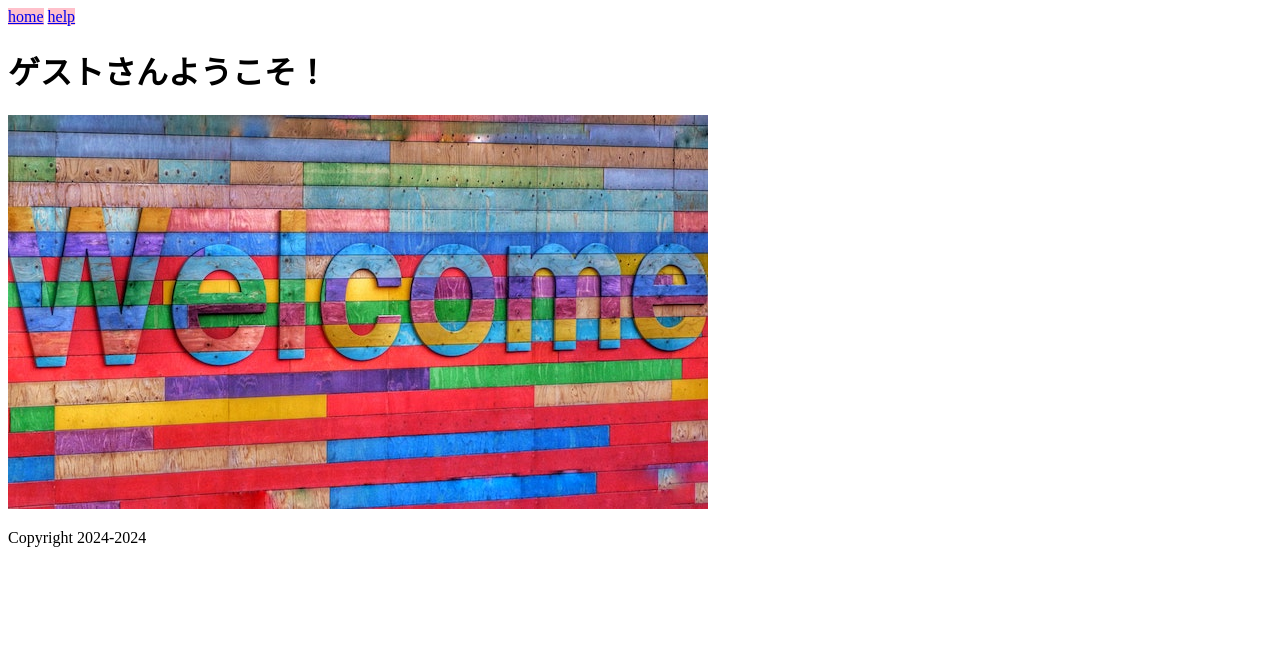
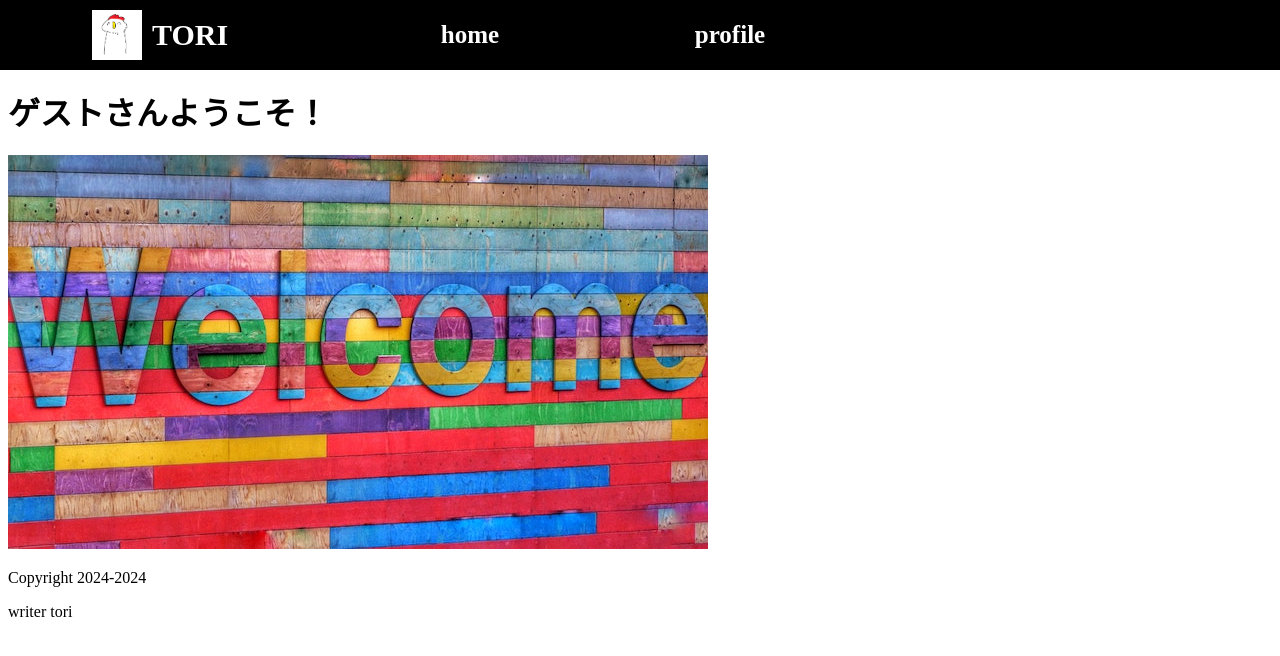
Before and after one commit to TORI1209/django_1, a Django app: page / in a window 1280 px wide. Shown: the top 656 px of the page. Run offline with Django 5.2, Linux system fonts and the light colour scheme.

Commit message:
4 header

```diff
--- /dev/null
+++ b/django_web/app1/static/header.css
@@ -0,0 +1,66 @@
+
+.Header a {
+    color: white;
+    font-weight: bold;
+    font-size: 25px;
+    margin-right: 10px;
+    margin-left: 150px;
+    width: 100px;
+    height: 100%;
+    display: flex;
+    align-items: center;
+    justify-content: center;
+    text-decoration: none;
+}
+
+.Header a:hover {
+    transform: translateY(-5px);
+    color: #808080;
+    font-size: 28px;
+}
+
+.logo {
+    width: 50px;
+    height: 50px;
+    color: white;
+    font-weight: bold;
+    font-size: 30px;
+    margin-right: 100px;
+    margin-left: 0px;
+    display: flex;
+    align-items: center;
+    justify-content: center;
+}
+
+.logo p {
+    margin-left: 10px;
+}
+
+.logo:hover {
+    transform: translateY(-5px);
+    color: #808080;
+    font-size: 33px;
+}
+
+.body {
+    margin-left: 20px;
+    margin-right: 20px;
+    padding: 50px 10px 50px 10px;
+}
+.Header {
+    display:flex;
+    position: fixed;
+    top: 0;
+    left: 0;
+    width: 100%;
+    height: 50px;
+    padding: 10px; /* フッター内側の余白を指定する(上下左右) */
+    background-color: black;
+    color: white;
+    text-align: center;
+    overflow: hidden;
+}
+.Contents {
+    width: 100%;
+    overflow: auto;
+}
--- a/django_web/app1/static/main.css
+++ b/django_web/app1/static/main.css
@@ -1,3 +1,3 @@
-.navbar a {
-    background-color: pink;
+.Contents h1{
+    margin-top: 80px;
 }
--- a/django_web/app1/templates/_footer.html
+++ b/django_web/app1/templates/_footer.html
@@ -1,3 +1,4 @@
 <div>
     <p>Copyright 2024-{% now "Y" %}</p>
+    <p>writer tori</p>
 </div>
--- /dev/null
+++ b/django_web/app1/templates/_header.html
@@ -0,0 +1,23 @@
+{% load static %}
+
+<!DOCTYPE html>
+<html lang="ja">
+<head>
+    <meta charset="utf-8">
+    <title>CSS入門-ヘッダーとフッターの固定表示</title>
+
+    <link rel="stylesheet" href="{% static 'header.css' %}">
+    <link rel="stylesheet" href="{% static 'main.css' %}">
+</head>
+
+<body>
+    {% include "_navbar.html" %}
+
+    <div class="Contents">
+        {% block main %}
+        表示できるコンテンツがありません
+        {% endblock %}
+    </div>
+    {% include "_footer.html" %}
+</body>
+</html>
--- a/django_web/app1/templates/_navbar.html
+++ b/django_web/app1/templates/_navbar.html
@@ -1,4 +1,14 @@
-<div class="navbar">
+{% load static %}
+<div class="Header">
+
+    <a href="/">
+        <div class ="logo">
+            <img src="{% static 'TORI_LOGO.png' %}" width="50" height="50"/>
+            <p>TORI</p>
+        </div>
+    </a>
+
     <a href="/">home</a>
-    <a href="/help/">help</a>
-<div>
+    <a href="/profile/">profile</a>
+
+</div>
--- a/django_web/app1/templates/base.html
+++ b/django_web/app1/templates/base.html
@@ -1,17 +1,11 @@
+{% extends "_header.html" %}
 {% load static %}
+
 <!DOCTYPE html>
 <html>
-    <head>
-        <link rel="stylesheet" href="{% static 'main.css' %}">
-    </head>
     <body>
-        {% include "_navbar.html" %}
-
         {% block main %}
         コンテンツがありません。
         {% endblock %}
-
-        {% include "_footer.html" %}
     </body>
-
 </html>
--- a/django_web/app1/templates/index.html
+++ b/django_web/app1/templates/index.html
@@ -4,11 +4,15 @@
 {% block main %}
 
 {% if username %}
+<div class=user>
+
 <h1>{{ username }}さんようこそ！</h1>
 {% else %}
 <h1>ゲストさんようこそ！</h1>
 {% endif %}
 
+</div>
+
 <img src="{% static 'welcome.jpg' %}"/>
 
 {% endblock %}
--- a/django_web/app1/urls.py
+++ b/django_web/app1/urls.py
@@ -1,9 +1,9 @@
 from django.urls import path
 
 from .views import IndexView
-from .views import HelpView
+from .views import ProfileView
 
 urlpatterns = [
     path('', IndexView.as_view()),
-    path('help/', HelpView.as_view()),
+    path('profile/', ProfileView.as_view()),
 ]
--- a/django_web/app1/views.py
+++ b/django_web/app1/views.py
@@ -11,8 +11,8 @@ class IndexView(TemplateView):
         ctxt["username"] = ""
         return ctxt
 
-class HelpView(TemplateView):
-    template_name = "help_index.html"
+class ProfileView(TemplateView):
+    template_name = "profile_index.html"
 
     def get_context_data(self):
         ctxt = super().get_context_data()
```
Also changed, not shown: django_web/app1/static/TORI_LOGO.png (added), django_web/app1/templates/profile_index.html (renamed from django_web/app1/templates/help_index.html).
